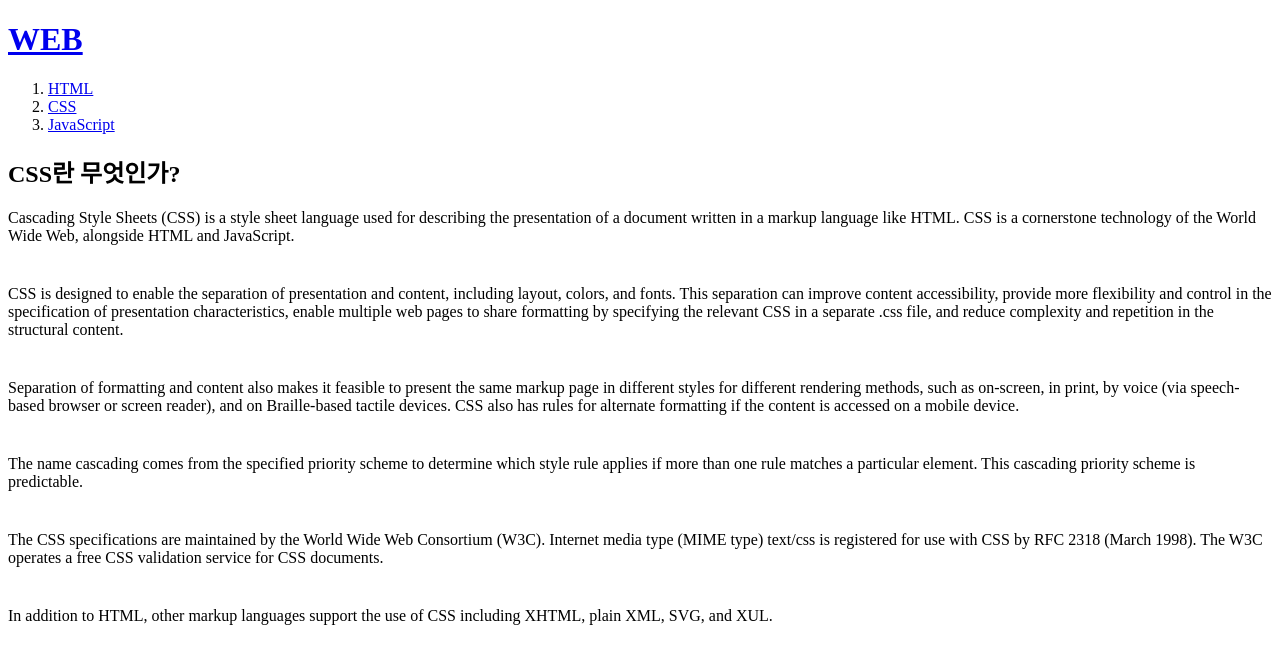
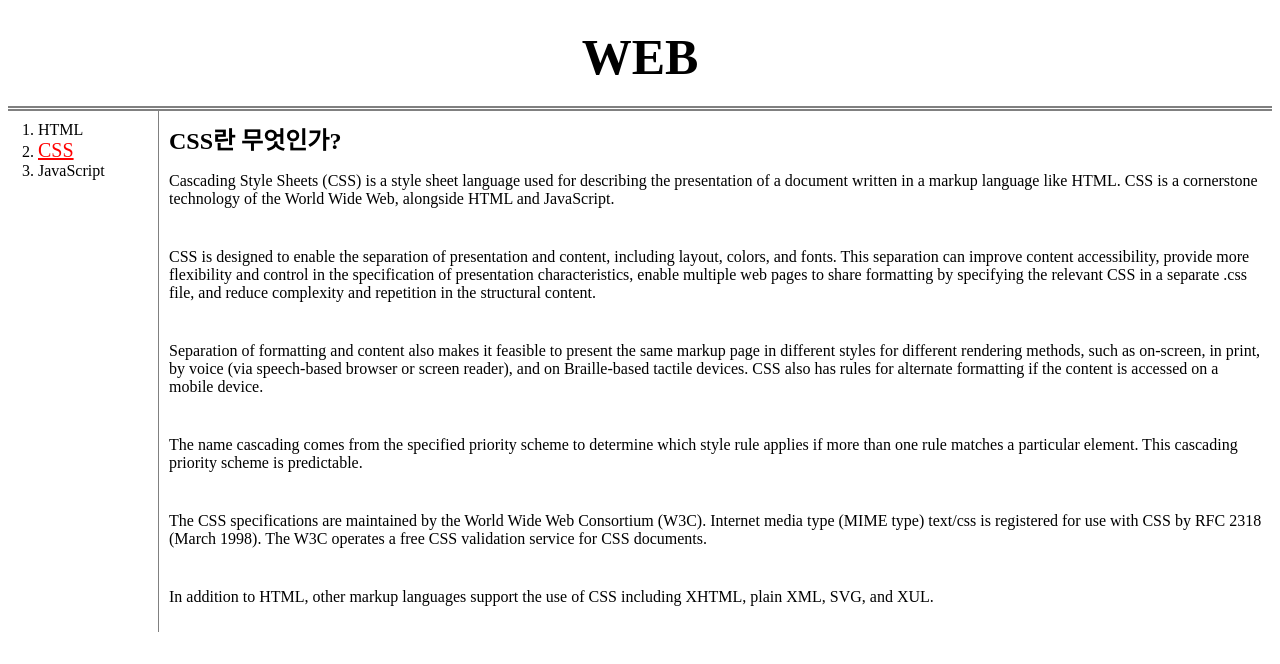
Before and after one commit to HhanGgun/web1, a plain HTML site: page 2.html in a window 1280 px wide. Drawn offline with Linux system fonts and the light colour scheme.

Commit message:
web2 - CSS
web2 - CSS

```diff
--- a/2.html
+++ b/2.html
@@ -3,14 +3,62 @@
     <head>
         <title>Tad's Web1 - CSS</title>
         <meta charset="UTF-8">
+        <style>
+            #active {
+                color:red;
+                text-decoration: underline;
+                font-size: 20px;
+            }
+            a {
+                color:black;
+                text-decoration: none;
+            }
+            h1 {
+                font-size: 50px;
+                text-align: center;
+                border-bottom: 5px double gray;
+                padding: 20px;
+                margin: 0;
+            }
+            h2 {
+                padding: 0;
+                margin: 0;
+            }
+            #index ol {
+                width: 100px;
+                padding: 10px;
+                margin-left: 20px;
+                margin-top: 0;
+                margin-bottom: 0;
+            }
+            #index {
+                display: grid;
+                grid-template-columns: 150px 1fr;
+                height:initial;
+            }
+            #content {
+                border-left: 1px solid gray;
+                padding: 10px;
+            }
+            @media(max-width:800px) {
+                #index {
+                    display: block;
+                }
+                #content {
+                    border-left: none;
+                }
+            }
+        </style>
     </head>
     <body>
         <h1><a href="index.html">WEB</a></h1>
+        <div id="index">
             <ol>
                 <li><a href="1.html">HTML</a></li>
-            <li><a href="2.html">CSS</a></li>
+                <li><a href="2.html" id="active">CSS</a></li>
                 <li><a href="3.html">JavaScript</a></li>
             </ol>
+            <div id="content">
                 <h2>CSS란 무엇인가?</h2>
                 <p style="margin-bottom: 40px">
                 Cascading Style Sheets (CSS) is a style sheet language used for describing the presentation of a document written in a markup language like HTML. CSS is a cornerstone technology of the World Wide Web, alongside HTML and JavaScript.
@@ -27,8 +75,10 @@
                 <p style="margin-bottom: 40px">
                 The CSS specifications are maintained by the World Wide Web Consortium (W3C). Internet media type (MIME type) text/css is registered for use with CSS by RFC 2318 (March 1998). The W3C operates a free CSS validation service for CSS documents.
                 </p>
-        <p style="margin-bottom: 40px">
+                <p>
                 In addition to HTML, other markup languages support the use of CSS including XHTML, plain XML, SVG, and XUL.
                 </p>
+            </div>
+        </div>
     </body>
 </html>
```
Also changed, not shown: 1.html (+1 -1 lines), box.html (added, +29 -0 lines), grid.html (added, +28 -0 lines), mediaquery.html (added, +24 -0 lines). Lines whose indentation alone changed are shown as unchanged.
